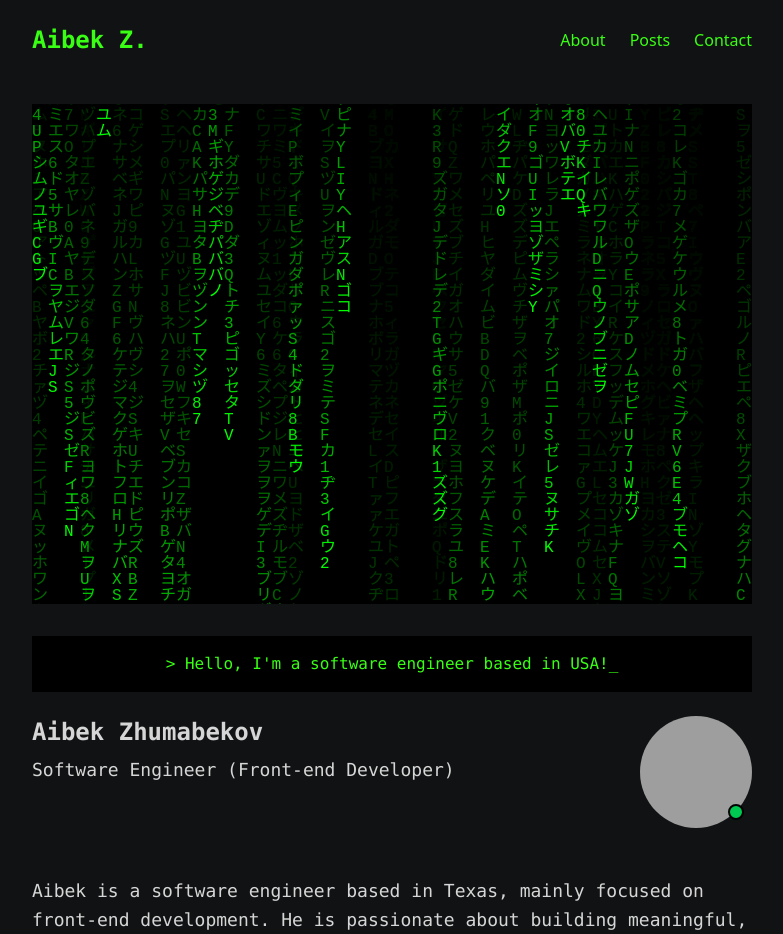
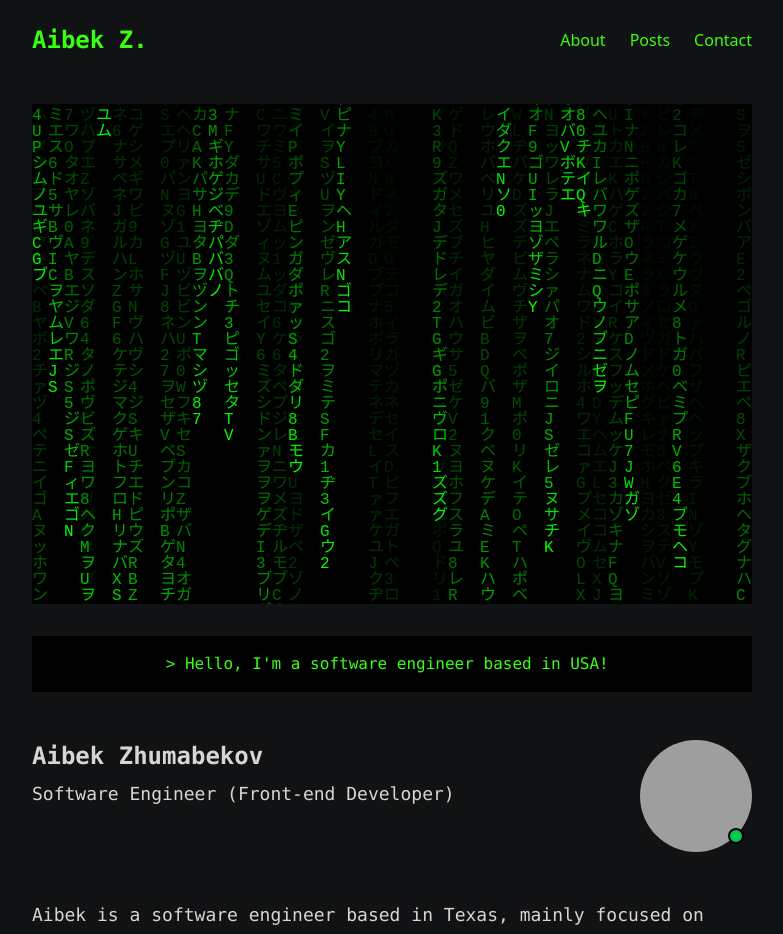
Before and after one commit to aibekz/portfolio, a React (Vite) app: page /about in a window 1280 px wide. Shown: the top 934 px of the page, without its empty margins (248-1031 px from the left). Built offline with nearby package versions, Linux system fonts and the light colour scheme; no server answers; grey boxes are pictures that could not be loaded; a web font is replaced by a local one.

Commit message:
Fix: blinking cursor and UI improvement

```diff
--- a/src/App.css
+++ b/src/App.css
@@ -184,3 +184,16 @@ html {
 .markdown-em {
   color: #d6d6d6;
 }
+
+@keyframes blink {
+  0%, 100% {
+    opacity: 1;
+  }
+  50% {
+    opacity: 0;
+  }
+}
+
+.blinking-cursor {
+  animation: blink 1s step-end infinite;
+}
--- a/src/pages/About.jsx
+++ b/src/pages/About.jsx
@@ -25,7 +25,7 @@ export default function About() {
             <p className="text-accent text-sm md:text-base mb-6 text-center font-mono bg-black p-4">
               &gt; Hello, I'm a software engineer based in USA!<span className="blinking-cursor">_</span>
             </p>
-            <div className="flex flex-col md:flex-row items-start mb-12 gap-6">
+            <div className="flex flex-col md:flex-row items-start my-12 gap-6">
               <div className="flex-1 text-left">
                 <h1 className="text-2xl font-bold font-mono text-primary mb-2">
                   {siteConfig.name}
```
